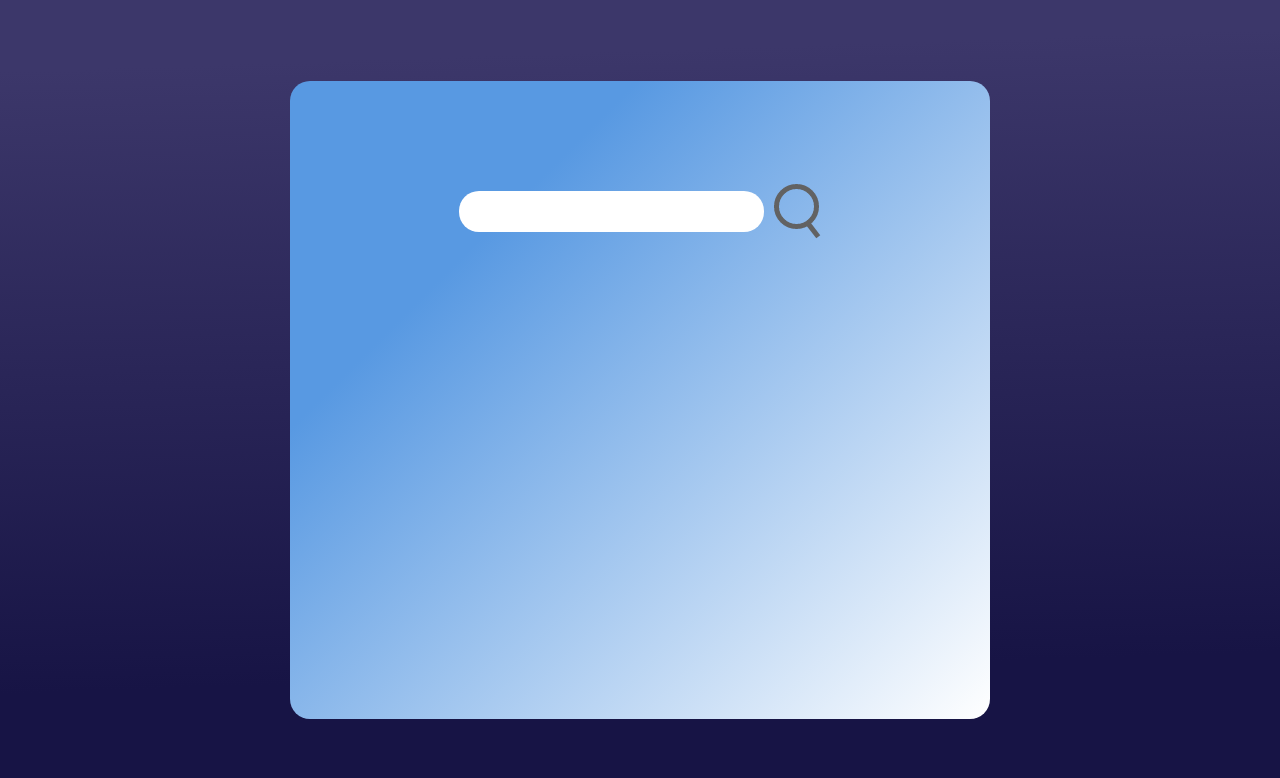
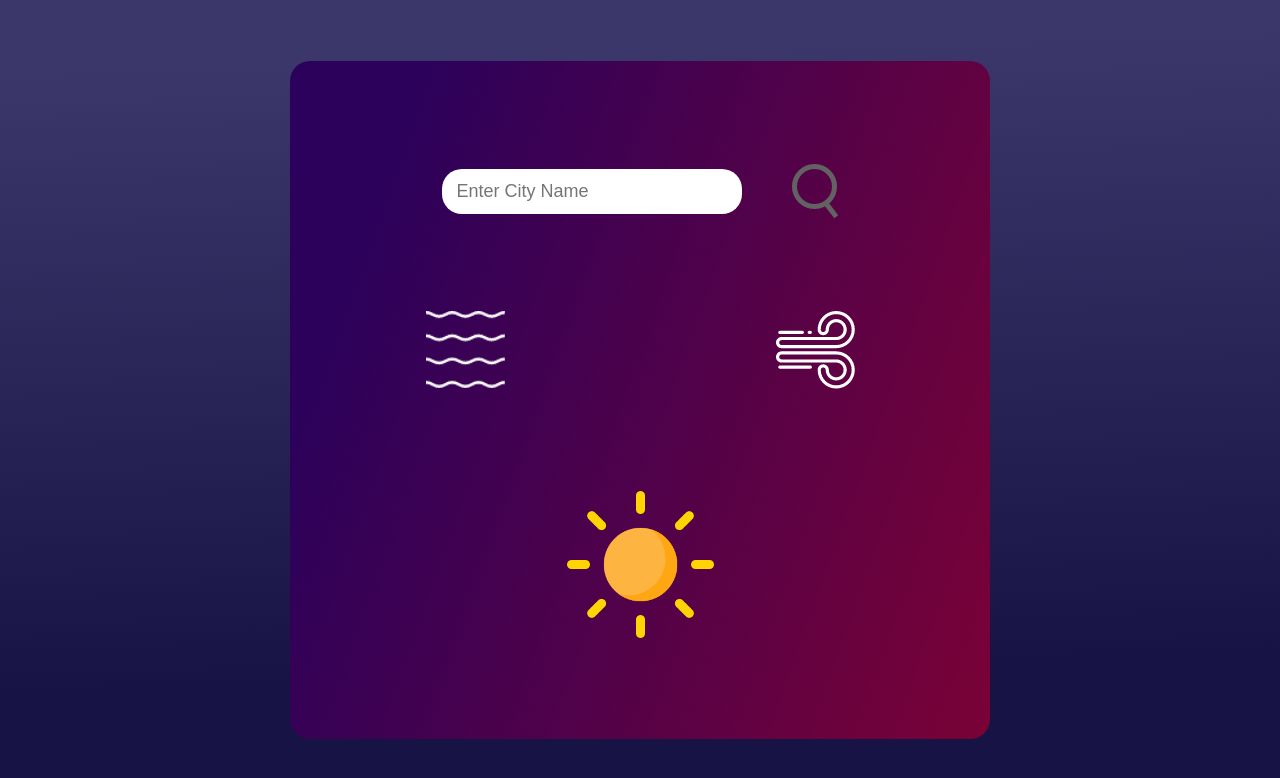
Before and after one commit to RamSankarS/WeatherApp, a plain HTML site: page index.html in a window 1280 px wide. Drawn offline with Linux system fonts and the light colour scheme.

Commit message:
Added different design and Icons

```diff
--- a/index.html
+++ b/index.html
@@ -10,12 +10,16 @@
 <body>
     <main>
         <section>
-            <input type="text" class="searchBox">
+            <input type="text" class="searchBox" placeholder="Enter City Name">
             <img src="images/search.png" alt="search icon" class="searchIcon">
         </section>
         <article>
-
+            <img src="images/humidity.png" alt="Humidity icon">
+            <img src="images/wind.png" alt="Wind">
         </article>
+        <content>
+            <img src="images/clear.png" alt="Image of Weather">
+        </content>
     </main>
 
 </body>
--- a/scripts.js
+++ b/scripts.js
@@ -0,0 +1 @@
+const searchIcon = document.querySelector("section .searchIcon");
--- a/styles.css
+++ b/styles.css
@@ -13,7 +13,7 @@ body{
 main{
     min-width: 620px;
     min-height: 638px;
-    background-image: linear-gradient(315deg, #ffffff 0%, #5899e2 74%);
+    background: linear-gradient(109.6deg, rgb(43, 1, 91) 13.4%, rgb(122, 2, 54) 100.2%);
     border-radius: 20px;
     border: none;
 }
@@ -26,15 +26,49 @@ section{
     align-items: center;
 }
 section .searchBox{
-    padding-left: 82px;
-    padding-right: 46px;
-    padding-top: 26px;
-    margin-right: 10px;
+    margin-right: 50px;
     border-radius: 20px;
+    height: 45px;
+    width: 300px;
+    padding: 15px;
+    font-size: large;
     border: none;
     margin-top: 60px;
     cursor: pointer;
+    transition: 1s;
 }
+
+section .searchBox:focus{
+    box-shadow: 2px 2px 20px 1px;
+    transform: scale(1.1);
+    border: none;
+    border-color: #ffffff;
+}
+
+section .searchBox:hover{
+    transform: scale(1.1);
+    border-color: #ffffff;
+}
+
 section .searchIcon{
     margin-top: 60px;
+    cursor: pointer;
+    transition: 0.5s;
 }
+
+section .searchIcon:hover{
+    transform: scale(1.3);
+}
+
+article{
+    display: flex;
+    justify-content: space-around;
+    margin-top: 50px;
+}
+
+content{
+    display: flex;
+    justify-content: center;
+    align-items: center;
+    height: 350px;
+}
```
